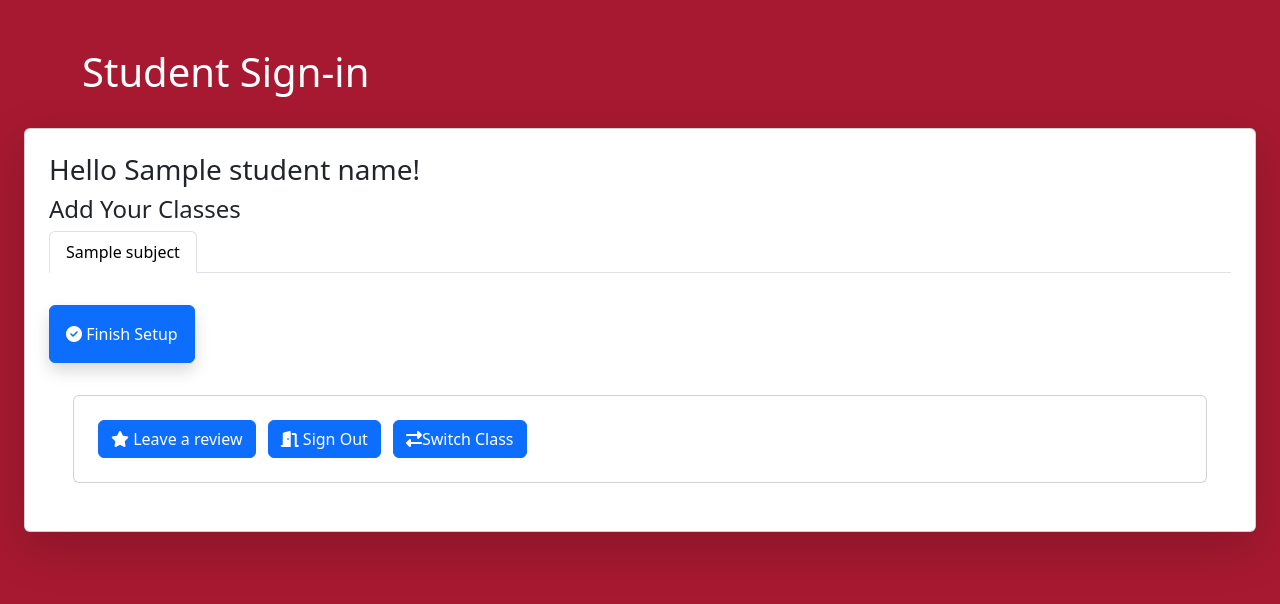
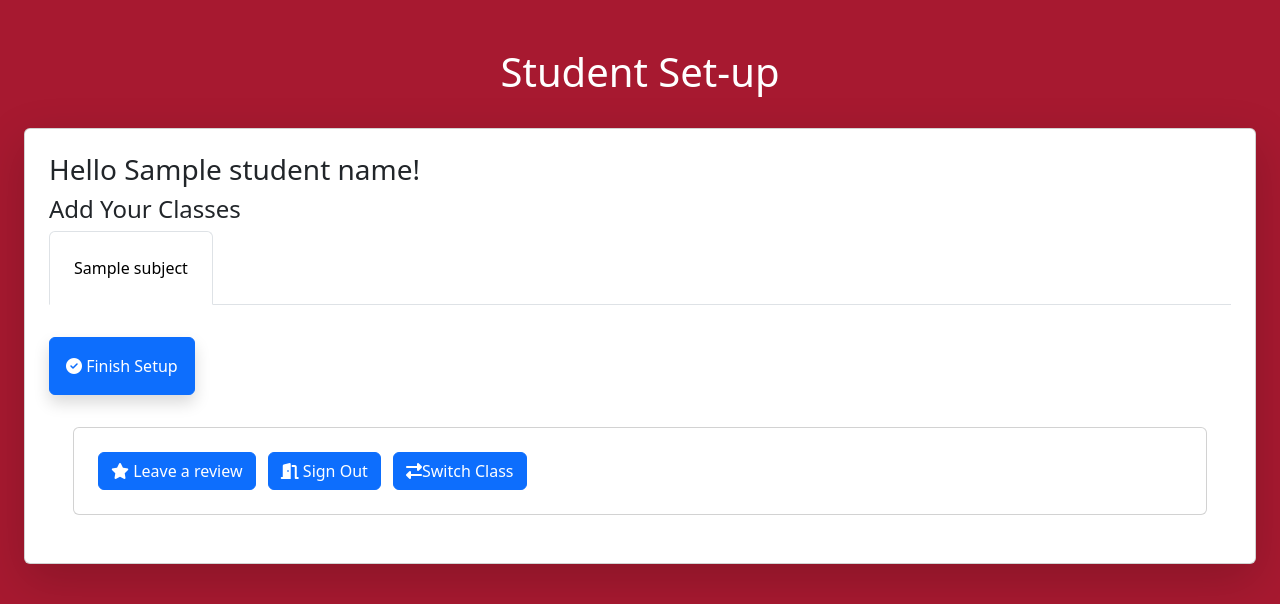
Before and after one commit to maxcramerhub/llcmonitor, a Django app: template monitor/templates/monitor/class_select.html in a window 1280 px wide. Shown: the top 604 px of the page. Run offline with Django 5.2, Linux system fonts and the light colour scheme; the template is opened without the code that fills it: most values are stand-ins (such as "Sample title", 1, 10 or a date in 2020).

Commit message:
updates to various things

```diff
--- a/monitor/templates/monitor/class_check.html
+++ b/monitor/templates/monitor/class_check.html
@@ -3,10 +3,10 @@
 {% block title %}Monitor{% endblock %}
 
 {% block content %}
-<div class="container ml-0 mt-5">
+<div class="container mt-5 text-center">
     <div class="row">
         <div class="col">
-            <h1 style="color:white">Student Sign-in</h1>
+            <h1 style="color:white">Student Check-in</h1>
         </div>
     </div>
 </div>
@@ -26,7 +26,7 @@
                         value="{{ class.class_id }}"
                         {% if forloop.first %}checked{% endif %}
                         class="btn-check">
-                    <label class="nav-link {% if forloop.first %}active{% endif %}"
+                    <label class="btn btn-outline-danger {% if forloop.first %}active{% endif %}"
                         for="class_{{ class.id }}"
                         id="{{ subject|slugify }}-tab"
                         data-bs-toggle="tab"
--- a/monitor/templates/monitor/class_select.html
+++ b/monitor/templates/monitor/class_select.html
@@ -3,10 +3,10 @@
 {% block title %}Monitor{% endblock %}
 
 {% block content %}
-<div class="container mt-5">
+<div class="container mt-5 text-center">
     <div class="row">
         <div class="col">
-            <h1 style="color:white">Student Sign-in</h1>
+            <h1 style="color:white">Student Set-up</h1>
         </div>
     </div>
 </div>
@@ -23,7 +23,7 @@
           <!-- tabs based on subjects in views.py -->
             {% for subject in subjects %}
             <li class="nav-item">
-                <button class="nav-link {% if forloop.first %}active{% endif %}"
+                <button class="nav-link p-4 {% if forloop.first %}active{% endif %}"
                         id="{{ subject|slugify }}-tab"
                         data-bs-toggle="tab"
                         data-bs-target="#{{ subject|slugify }}"
--- a/monitor/views.py
+++ b/monitor/views.py
@@ -29,6 +29,7 @@ def index(request):
             class_exist = student.classes.count() if student else 0
             #If we found a student
             if student and class_exist > 0:
+                request.session['student_id'] = student.student_id
                 return redirect('class-check/')
             elif student and class_exist == 0:
                 student = Students.objects.get(western_id = login)
@@ -52,6 +53,7 @@ def index(request):
             class_exist = student.classes.count() if student else 0
             #If we found a student
             if student and class_exist > 0:
+                request.session['student_id'] = student.student_id
                 return redirect('class-check/')
             elif student and class_exist == 0:
                 student = Students.objects.get(fname = loginArr[0], lname = loginArr[1], western_id=0)
```
Also changed, not shown: monitor/templates/monitor/success.html (+16 -0 lines), mydatabase.sqlite3.
